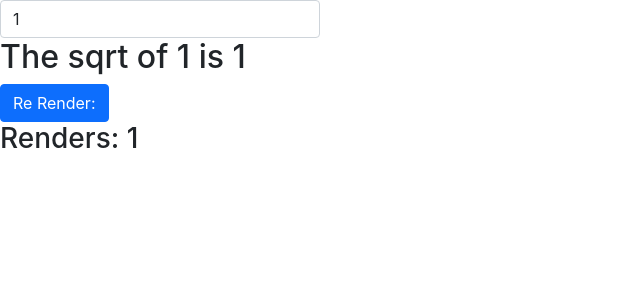
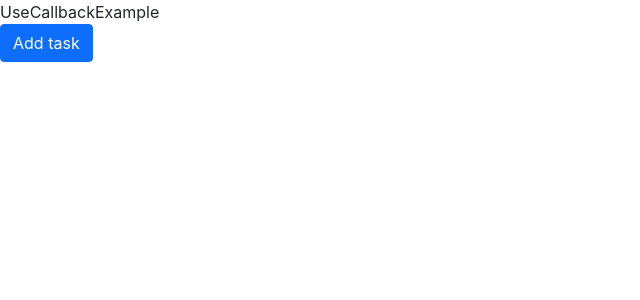
Before and after one commit to Mihalj97/react-sandbox, a React (Create React App) app: page / in a window 1280 px wide. Shown: the top 300 px of the page, without its empty margins (0-640 px from the left). Built offline with nearby package versions, Linux system fonts and the light colour scheme.

Commit message:
useCallback Example

```diff
--- a/src/App.js
+++ b/src/App.js
@@ -1,10 +1,10 @@
 import UseRefExample from './components/UseRefExample';
-import UseMemoExample from './components/UseMemoExample'
+import UseCallbackExample from './components/UseCallbackExample'
 
 function App() {
   return (
-    <div>
-      <UseMemoExample />
+    <div>UseCallbackExample
+      <UseCallbackExample />
     </div>
   )
 }
--- /dev/null
+++ b/src/components/UseCallbackExample.jsx
@@ -0,0 +1,28 @@
+import React, {useState, useCallback} from 'react'
+
+function UseCallbackExample() {
+    const [tasks, setTasks] = useState([])
+
+    const addTask = useCallback(() => {
+        setTasks((prevState) => [...prevState, 'Some Task'])
+    }, [setTasks])
+
+  return (
+      <div><Button addTask={addTask} />
+          {tasks.map((task, index) => (
+              <p key={index}> { task }</p>
+          ))}
+          </div>
+  )
+}
+
+const Button = React.memo(({ addTask }) => {
+    console.log('Button rendered');
+    return <div>
+        <button
+            className='btn btn-primary' onClick={addTask} > Add task
+        </button>
+    </div>
+})
+
+export default UseCallbackExample
```
